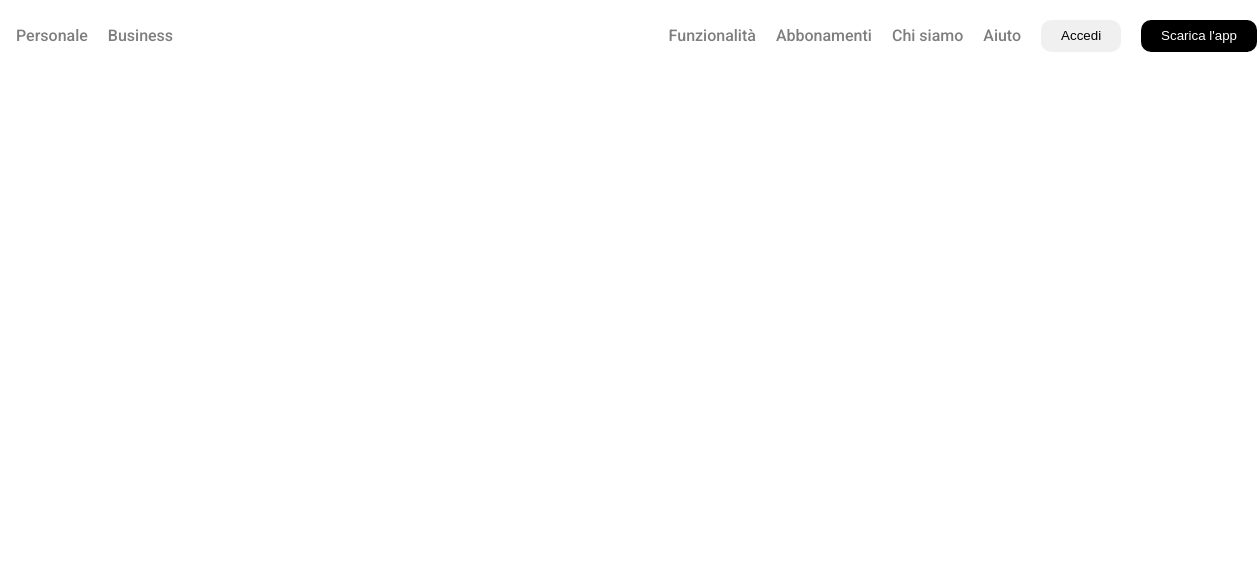
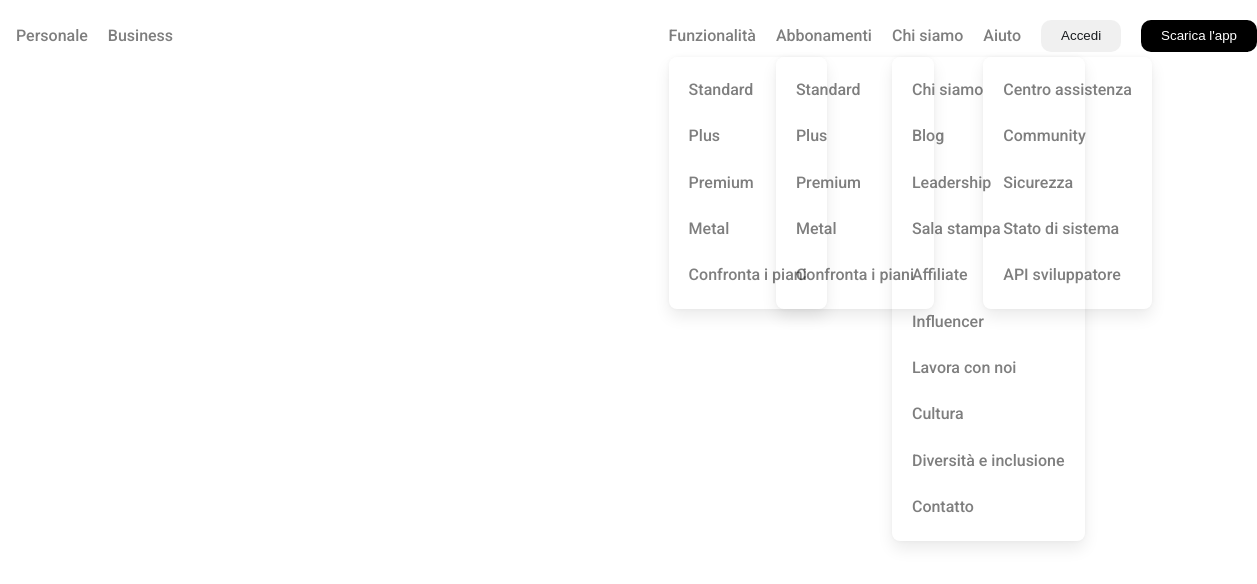
Before and after one commit to lorenaspiller/js-html-css-revolut, a plain HTML site: page index.html in a window 1280 px wide. Shown: the full height of the page, 23-1280 px from the left. Drawn offline with nearby package versions, Linux system fonts and the light colour scheme.

Commit message:
aggiunta struttura completa html-css

```diff
--- a/css/style.css
+++ b/css/style.css
@@ -15,10 +15,16 @@ body {
   list-style: none;
 }
 
+.list-inline-dropdown {
+  list-style: none;
+}
+
 a {
   text-decoration: none;
   color: #000;
   opacity: 0.5;
+  transition: color 0.1s ease 0s, opacity 0.1s ease 0s;
+  white-space: nowrap;
 }
 
 a:hover {
@@ -29,6 +35,8 @@ a:hover {
   border-radius: 10px;
   padding: 0.625em 1.5em;
   border: none;
+  cursor: pointer;
+  transition: all 0.1s;
 }
 
 .btn--primary {
@@ -38,8 +46,26 @@ a:hover {
 
 .btn--secondary {
   background-color: rgba(230, 230, 230, 0.6);
+  color: rgb(25, 28, 31);
 }
 
+.btn--primary:hover {
+  background-color: rgba(25, 28, 31, 0.84);
+}
+
+.btn--secondary:hover {
+  background-color: rgba(230, 230, 230, 0.8);
+}
+
+.position-relative {
+  position: relative;
+}
+
+.menu-style {
+  background-color: #fff;
+  border-radius: 10px;
+  filter: drop-shadow();
+}
 /* /MIX */
 
 header {
@@ -56,7 +82,28 @@ header {
   align-items: center;
 }
 
-#nav-left li, #nav-right li {
+#nav-left > ul > li, #nav-right > ul > li {
   margin-left: 20px;
+}
 
+.dropdown-menu {
+  /* display: none; */
+  position: absolute;
+  top: 160%;
+  left: 0;
+  box-shadow: rgb(0 0 0 / 4%) 0px 0px 4px 0px, rgb(0 0 0 / 8%) 0px 8px 16px 0px;
+  border-radius: 8px;
+  padding: 10px 0px;
+  line-height: 1.65;
 }
+
+.dropdown-menu ul li {
+  padding: 10px 20px;
+  color: rgb(139, 149, 158);
+  text-decoration: none;
+  transition: color 0.2s ease 0s;
+}
+
+.ative {
+  display: block;
+}
--- a/index.html
+++ b/index.html
@@ -31,10 +31,59 @@
       <div class="header__right">
         <nav id="nav-right">
           <ul class="list-inline">
-            <li><a href="#">Funzionalità</a></li>
-            <li><a href="#">Abbonamenti</a></li>
-            <li><a href="#">Chi siamo</a></li>
-            <li><a href="#">Aiuto</a></li>
+            <li class="position-relative">
+              <a href="#">Funzionalità</a>
+              <div class="dropdown-menu">
+                <ul class="list-inline-dropdown">
+                  <li><a href="">Standard</a></li>
+                  <li><a href="">Plus</a></li>
+                  <li><a href="">Premium</a></li>
+                  <li><a href="">Metal</a></li>
+                  <li><a href="">Confronta i piani</a></li>
+                </ul>
+              </div>
+            </li>
+            <li class="position-relative">
+              <a href="#">Abbonamenti</a>
+              <div class="dropdown-menu">
+                <ul class="list-inline-dropdown">
+                  <li><a href="">Standard</a></li>
+                  <li><a href="">Plus</a></li>
+                  <li><a href="">Premium</a></li>
+                  <li><a href="">Metal</a></li>
+                  <li><a href="">Confronta i piani</a></li>
+                </ul>
+              </div>
+            </li>
+            <li class="position-relative">
+              <a href="#">Chi siamo</a>
+              <div class="dropdown-menu">
+                <ul class="list-inline-dropdown">
+                  <li><a href="">Chi siamo</a></li>
+                  <li><a href="">Blog</a></li>
+                  <li><a href="">Leadership</a></li>
+                  <li><a href="">Sala stampa</a></li>
+                  <li><a href="">Affiliate</a></li>
+                  <li><a href="">Influencer</a></li>
+                  <li><a href="">Lavora con noi</a></li>
+                  <li><a href="">Cultura</a></li>
+                  <li><a href="">Diversità e inclusione</a></li>
+                  <li><a href="">Contatto</a></li>
+                </ul>
+              </div>
+            </li>
+            <li class="position-relative">
+              <a href="#">Aiuto</a>
+              <div class="dropdown-menu">
+                <ul class="list-inline-dropdown">
+                  <li><a href="">Centro assistenza</a></li>
+                  <li><a href="">Community</a></li>
+                  <li><a href="">Sicurezza</a></li>
+                  <li><a href="">Stato di sistema</a></li>
+                  <li><a href="">API sviluppatore</a></li>
+                </ul>
+              </div>
+            </li>
             <li><button class="btn btn--secondary">Accedi</button></li>
             <li><button class="btn btn--primary">Scarica l'app</button></li>
           </ul>
```
